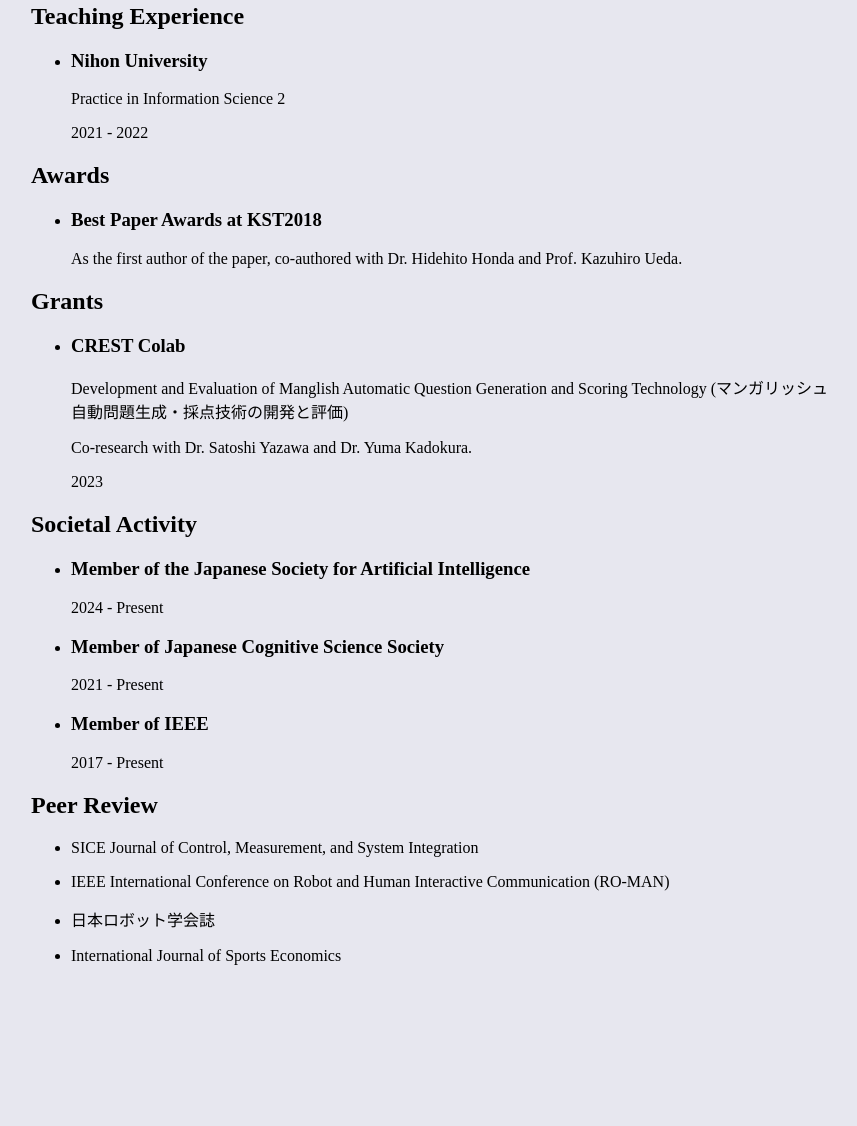
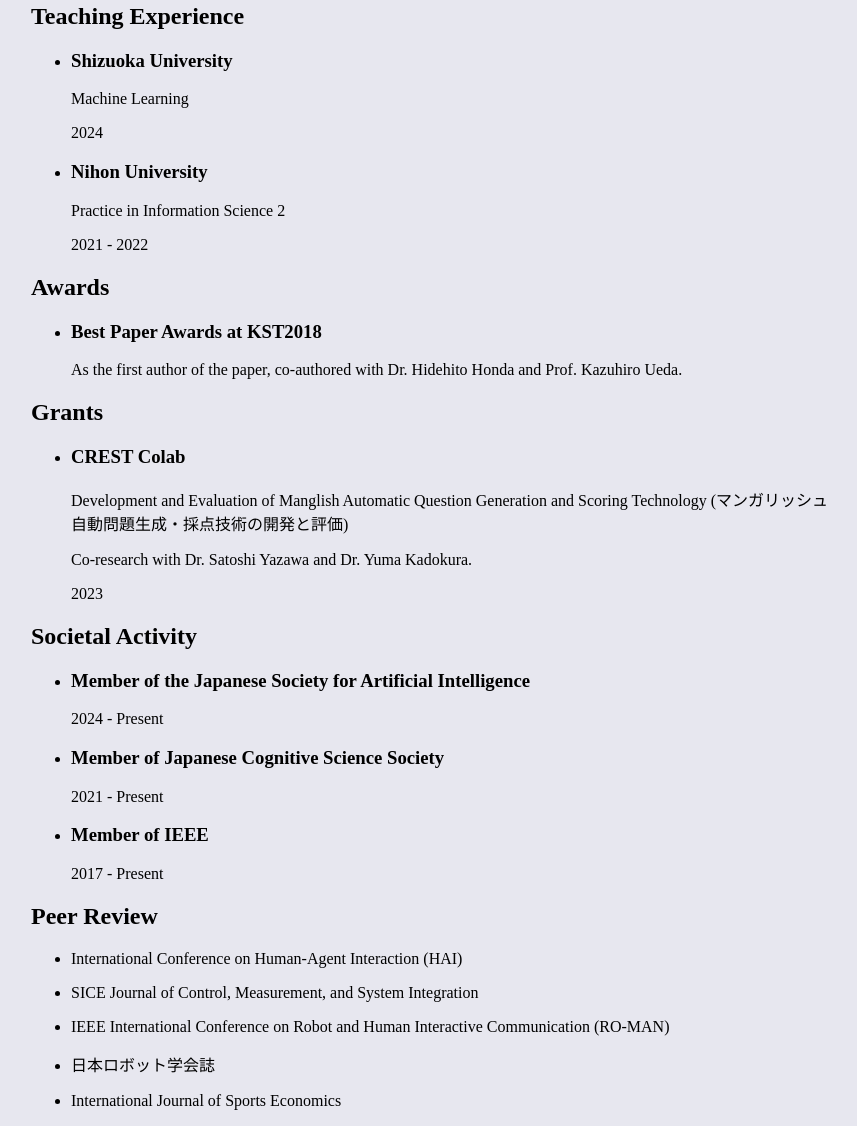
Before and after one commit to tomoyukimaekawa/tomoyukimaekawa.github.io, a plain HTML site: page index.html in a window 1280 px wide. Shown: the part 1011-2137 px from the top of the page, without its empty margins (209-1066 px from the left). Before the commit the page ends 1992 px from the top, so only its background shows below. Drawn offline with Linux system fonts and the light colour scheme.

Commit message:
add teaching experience and peer review

```diff
--- a/index.html
+++ b/index.html
@@ -85,6 +85,11 @@
       <h2>Teaching Experience</h2>
       <ul>
         <li>
+          <h3>Shizuoka University</h3>
+          <p>Machine Learning</p>
+          <p>2024</p>
+        </li>
+        <li>
           <h3>Nihon University</h3>
           <p>Practice in Information Science 2</p>
           <p>2021 - 2022</p>
@@ -136,6 +141,9 @@
       <h2>Peer Review</h2>
       <ul>
         <li>
+          <p>International Conference on Human-Agent Interaction (HAI)</p>
+        </li>
+        <li>
           <p>SICE Journal of Control, Measurement, and System Integration</p>
         </li>
         <li>
```
